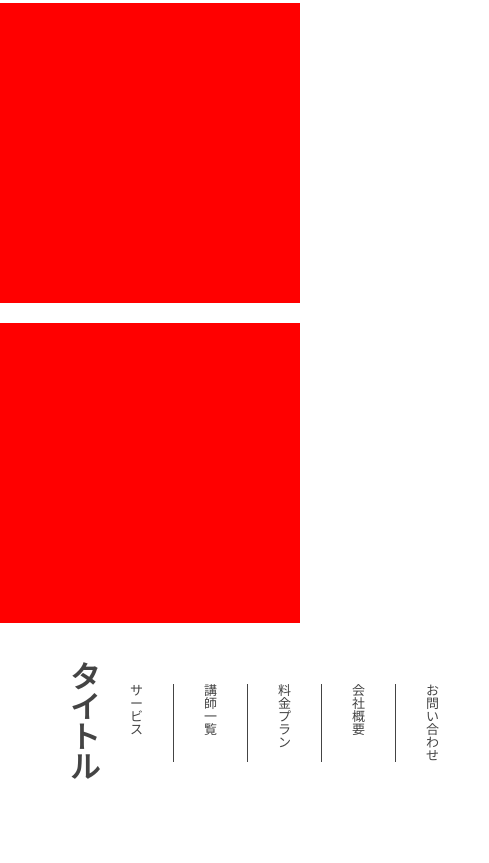
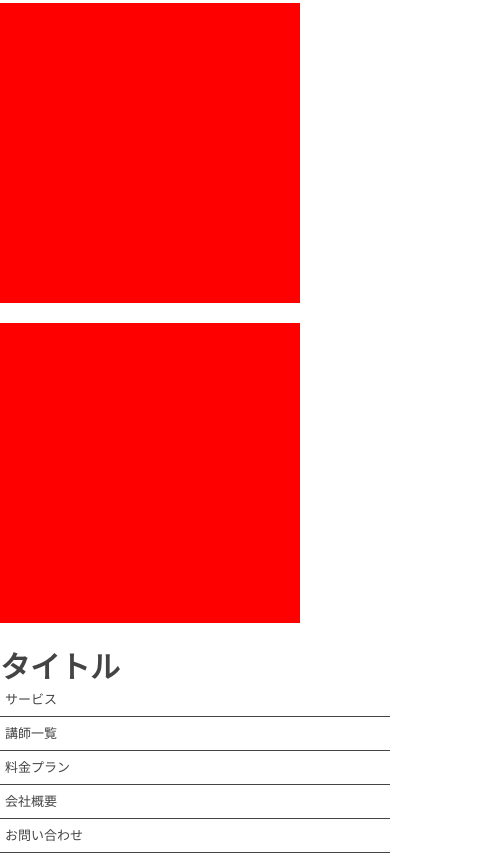
Before and after one commit to Hirabayashiasuna/dezasuta, a plain HTML site: page 課題２/index.html in a window 390 px wide. Shown: the part 2307-3170 px from the top of the page, 489 px wide, since content can reach past the window. Before the commit the page ends 3110 px from the top, so only its background shows below. Drawn offline with Linux system fonts and the light colour scheme.

Commit message:
第２回課題　修正
スペル、padding、下線の修正。

```diff
--- a/課題２/css/style.css
+++ b/課題２/css/style.css
@@ -35,22 +35,20 @@
 
 .header_inner {
     max-width: 960px;
-    padding: 20px;
+    padding: 0px;
     display: flex;
     justify-content: space-between;
     align-items: center;
+    margin: 0 auto;
 
 }
 
 .title {
-    padding-left: 50px;
     font-size: 30px;
 }
 
 .menu {
     display: flex;
-    padding-right: 20px;
-
 }
 
 .menu li {
@@ -65,10 +63,11 @@
 
 
 
-@media screen and (max-wibth: 767px) {
-    .header-inner {
+@media screen and (max-width: 767px) {
+    .header_inner {
         flex-direction: column;
         align-items: flex-start;
+        padding: 10px 0;
     }
 
     .menu {
@@ -76,7 +75,12 @@
         width: 100%;
     }
 
+    .menu li {
+        padding: 10px 5px;
+        border-bottom: 1px solid #444;
+    }
 
-
-
+    .menu li:not(:last-child) {
+        border-right: none;
+    }
 }
```
